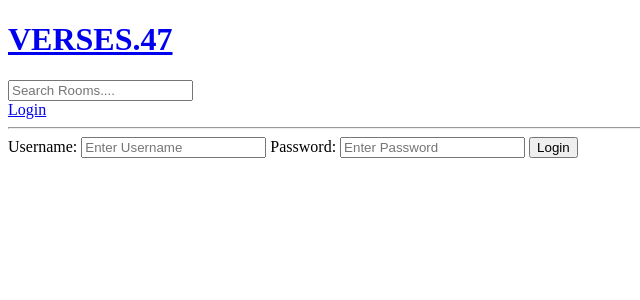
After one commit to HarrisonMicai/Study-bud, a Django app: template base/template/base/login_register.html in a window 1280 px wide. The commit adds this page. Shown: the top 300 px of the page, without its empty margins (0-640 px from the left). Run offline with Django 5.2, Linux system fonts and the light colour scheme; the template is opened without the code that fills it, so the values that code supplies are empty.

```diff
--- /dev/null
+++ b/base/template/base/login_register.html
@@ -0,0 +1,20 @@
+{% extends 'main.html' %}
+
+{% block content %}
+
+<div>
+    <form method="POST" action="">
+        {% csrf_token %}
+
+        <label>Username:</label>
+        <input type="text" name="username" placeholder="Enter Username" />
+
+        <label>Password:</label>
+        <input type="password" name="password" placeholder="Enter Password" />
+
+        <input type="submit" value="Login" />
+    </form>
+</div>
+
+
+{% endblock content %}
--- a/base/urls.py
+++ b/base/urls.py
@@ -3,6 +3,7 @@ from django.urls import path
 from . import views
 
 urlpatterns = [
+    path('login/', views.loginPage, name="login"),
     # Routes
     path('', views.home, name="home"),
     path('room/<str:pk>/', views.room, name="room"),
--- a/templates/navbar.html
+++ b/templates/navbar.html
@@ -6,4 +6,6 @@
     <input type="text" name="q" placeholder="Search Rooms...." />
 </form>
 
+<a href="{% url 'login' %}">Login</a>
+
 <hr>
```
Also changed, not shown: base/views.py (+16 -0 lines).
